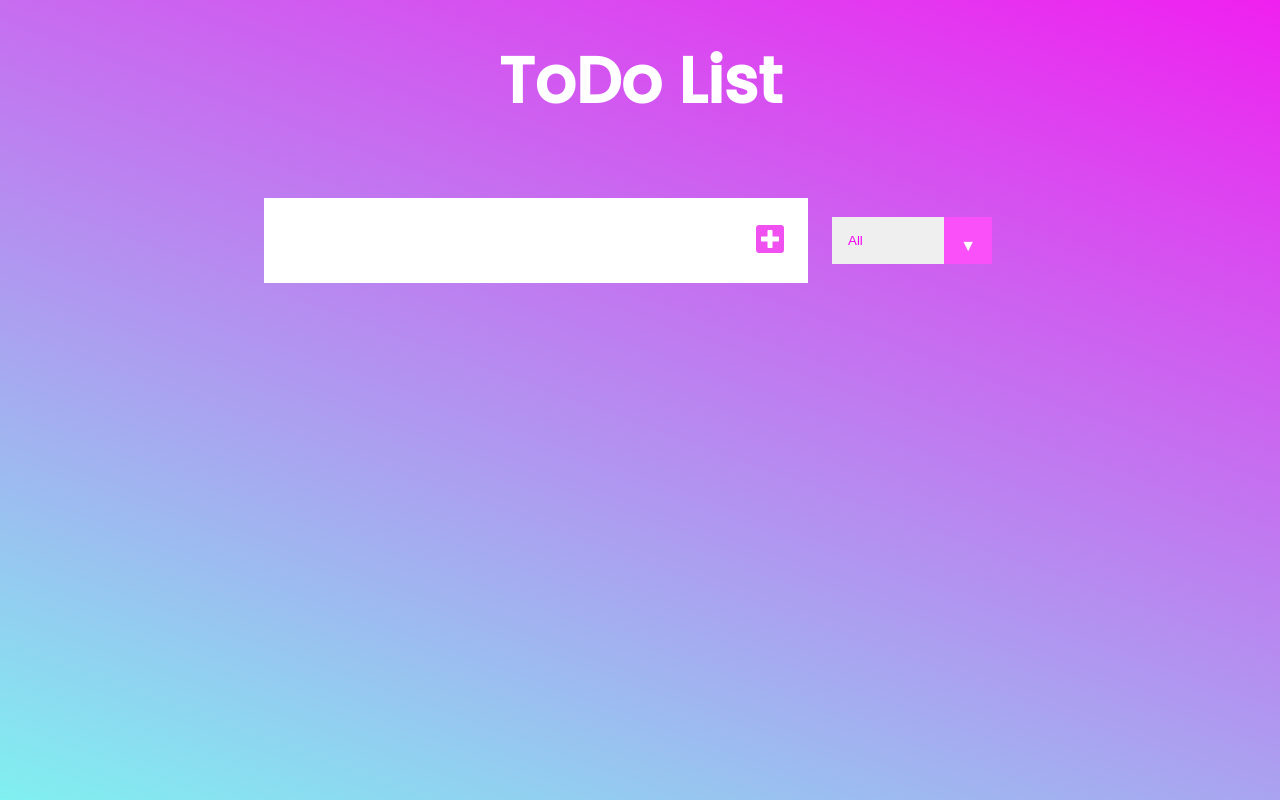
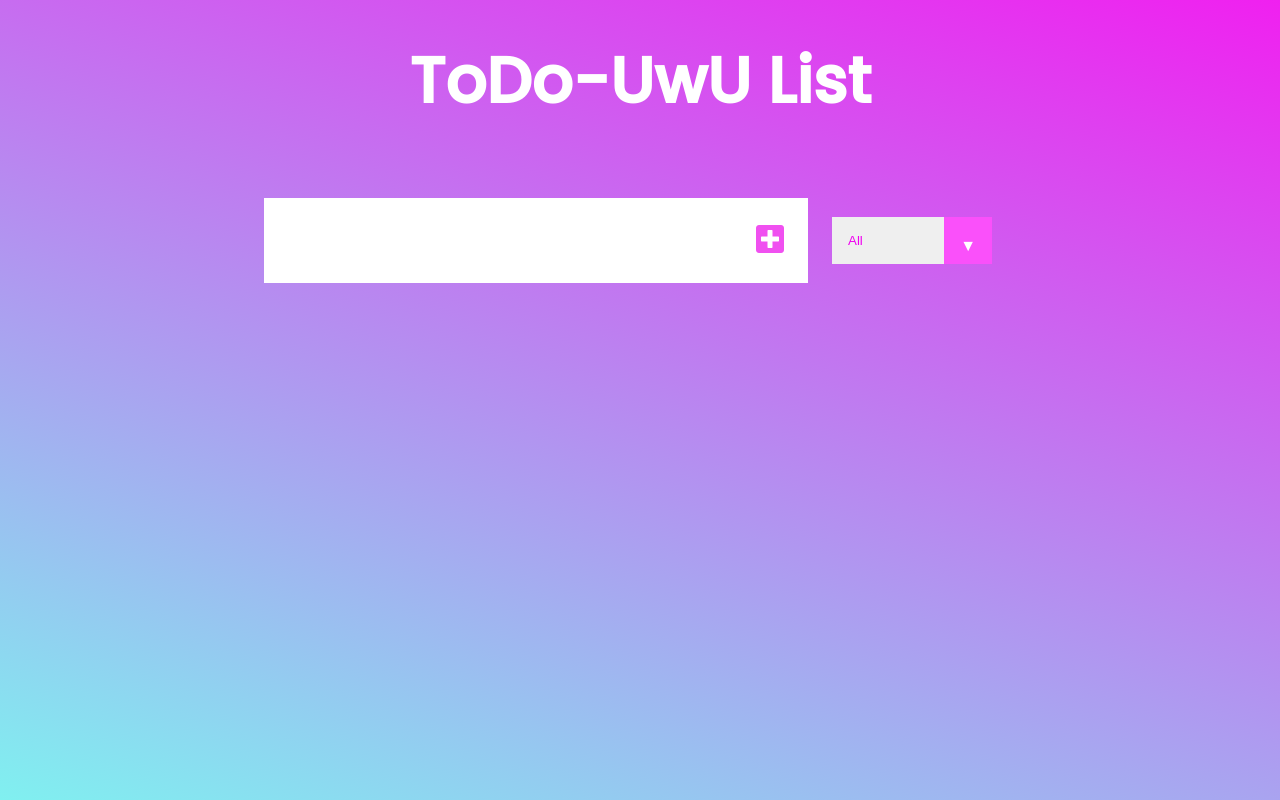
Before and after one commit to mokarrom20/todo-uwu, a plain HTML site: page index.html in a window 1280 px wide. Drawn offline with Linux system fonts and the light colour scheme.

Commit message:
Changed the title

```diff
--- a/index.html
+++ b/index.html
@@ -8,13 +8,13 @@
 	<link rel="stylesheet" href="https://cdnjs.cloudflare.com/ajax/libs/font-awesome/5.13.1/css/all.min.css" integrity="sha512-xA6Hp6oezhjd6LiLZynuukm80f8BoZ3OpcEYaqKoCV3HKQDrYjDE1Gu8ocxgxoXmwmSzM4iqPvCsOkQNiu41GA=="
 	 crossorigin="anonymous" />
 	<link href="./style.css" rel="stylesheet" type="text/css" />
-	<title>ToDo List</title>
+	<title>ToDo List but uWu</title>
 </head>
 
 <body>
 
 	<header>
-		<h1> ToDo List</h1>
+		<h1> ToDo-UwU List</h1>
 	</header>
 
 	<form>
```
